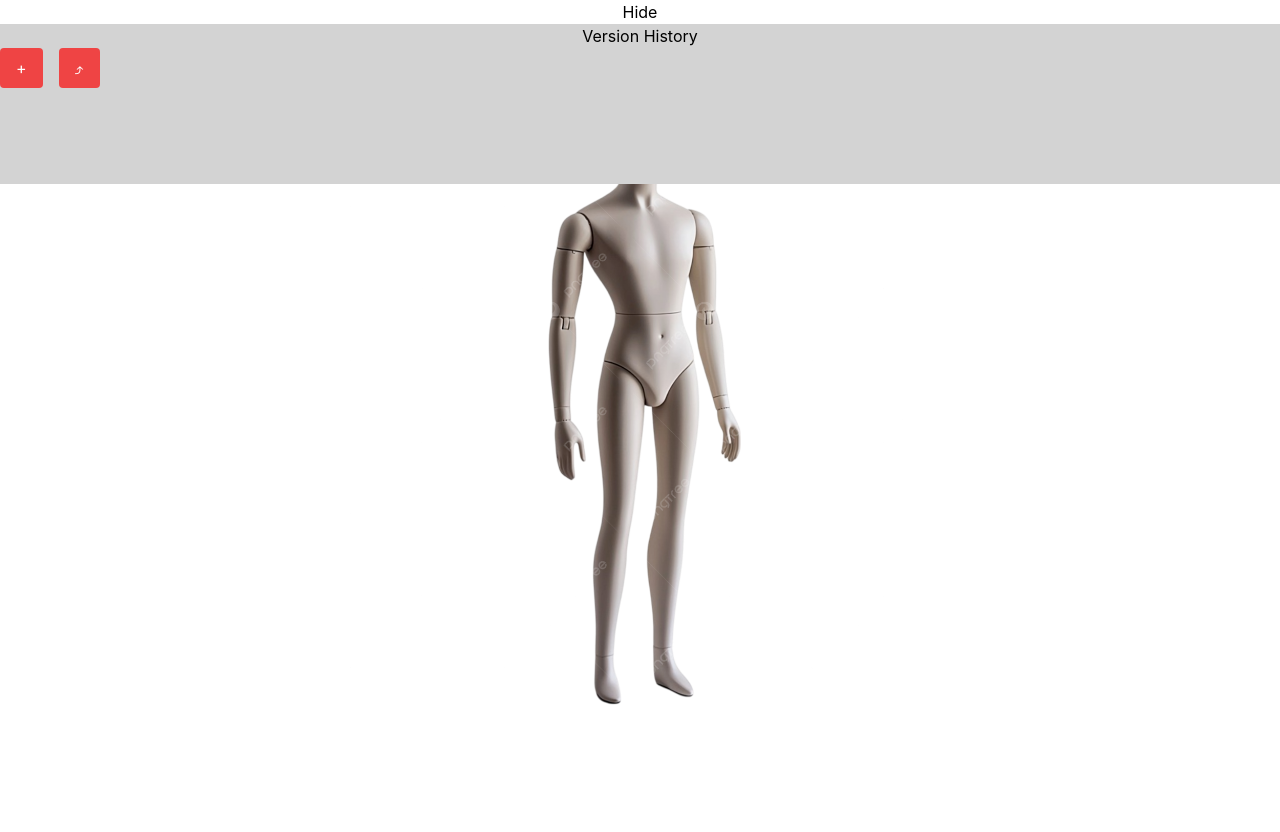
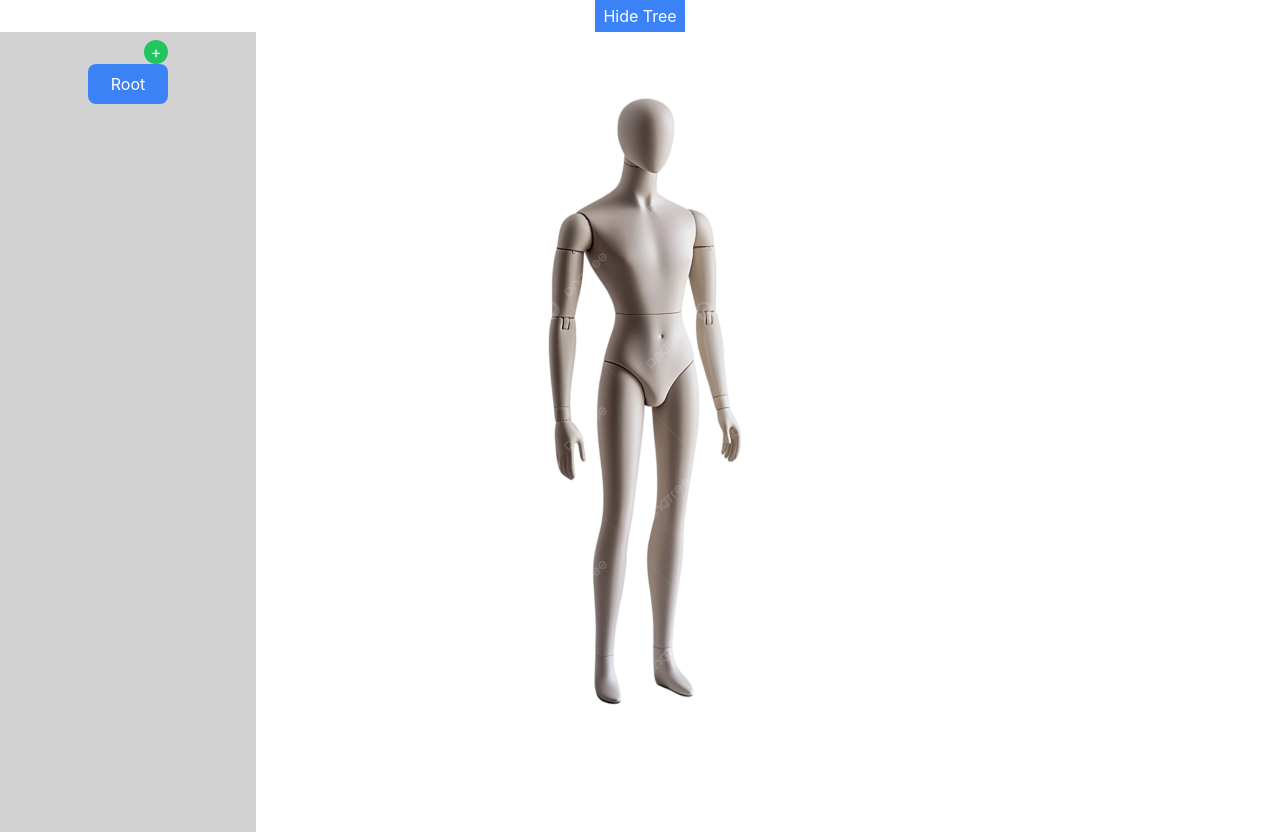
Before and after one commit to tbunch1/hci-jrtc-threads, a React (Create React App) app in the folder threads/: page / in a window 1280 px wide. Before the commit the page ends 800 px from the top, so only its background shows below. Built offline with nearby package versions, Linux system fonts and the light colour scheme.

Commit message:
tree graph fin

```diff
--- a/threads/src/App.tsx
+++ b/threads/src/App.tsx
@@ -2,7 +2,6 @@
 import "./App.css";
 import Tree from "./components/Tree";
 import Main from "./components/Main";
-import Panel from "./components/Panel";
 
 function App() {
   return (
--- a/threads/src/components/Panel.tsx
+++ b/threads/src/components/Panel.tsx
@@ -1,28 +1,35 @@
-import React, { useState } from 'react';
+import React, { useState } from "react";
 
-interface TreeNodeProps {
-  node: {
-    name: string;
-    children: TreeNodeProps['node'][];
-  };
-  addChild: (parentNode: TreeNodeProps['node'], childName: string) => void;
+class Node {
+  id: number;
+  name: string;
+  children: Node[];
+
+  constructor(id: number, name: string, children: Node[] = []) {
+    this.id = id;
+    this.name = name;
+    this.children = children;
+  }
 }
 
-const TreeNode: React.FC<TreeNodeProps> = ({ node, addChild }) => {
-  const [showAddChild, setShowAddChild] = useState(false);
-
+const TreeNode: React.FC<{
+  node: Node;
+  addChild: (parent: Node, name: string) => void;
+  clickedNodeId: number | null;
+  nodeClick: (id: number) => void;
+}> = ({ node, addChild, clickedNodeId, nodeClick }) => {
   const handleAddChild = () => {
-    const childName = prompt("Enter the name of the new child node");
-    if (childName) {
-      addChild(node, childName);
-    }
+    const childName = prompt("Enter child node name:"); // Prompt for child name
+    if (childName) addChild(node, childName);
   };
 
   return (
     <div className="relative group">
       <div
-        className="w-24 p-2 bg-blue-500 text-white rounded-lg text-center cursor-pointer"
-        onClick={() => setShowAddChild(!showAddChild)}
+        className={`w-20 p-2 text-white rounded-lg text-center cursor-pointer ${
+          node.id === clickedNodeId ? "bg-red-500" : "bg-blue-500"
+        }`}
+        onClick={() => nodeClick(node.id)}
       >
         {node.name || "Empty Node"}
       </div>
@@ -39,10 +46,26 @@
       {node.children && node.children.length > 0 && (
         <div className="absolute left-1/2 transform -translate-x-1/2 top-full mt-4">
           <div className="w-1 h-8 bg-gray-300 absolute top-0 left-1/2 transform -translate-x-1/2"></div>
-          <div className="flex space-x-6">
-            {node.children.map((child, index) => (
-              <div key={index}>
-                <TreeNode node={child} addChild={addChild} />
+          <div className="flex space-x-6 relative">
+            {node.children.map((child) => (
+              <div key={child.id} className="relative">
+                {/* Line from parent to child */}
+                <div
+                  className="absolute w-1 bg-black"
+                  style={{
+                    height: "20px", // Adjust the line height
+                    top: "-40%", // Adjust the line position relative to parent
+                    left: "50%",
+                    transform: "translateX(-50%)",
+                  }}
+                ></div>
+
+                <TreeNode
+                  node={child}
+                  addChild={addChild}
+                  clickedNodeId={clickedNodeId}
+                  nodeClick={nodeClick}
+                />
               </div>
             ))}
           </div>
@@ -53,29 +76,61 @@
 };
 
 const Tree = () => {
-  const [data, setData] = useState({name: "", children: [
-    // Initial tree structure
-    { name: "Child 1", children: [] },
-  ] });
+  const [isVisible, setIsVisible] = useState(true);
+  const toggleVisibility = () => {
+    setIsVisible(!isVisible);
+  };
 
-  const addChild = (parentNode: any, childName: any) => {
-    // Create a new copy of the node structure to ensure immutability
-    const addRecursiveChild = (node: { name?: string; children: any; }) => {
-      if (node === parentNode) {
-        node.children = [...node.children, { name: childName, children: [] }];
-      } else if (node.children) {
-        node.children.forEach(addRecursiveChild);
+  const [data, setData] = useState<Node>(new Node(0, "Root"));
+  const [clickedNodeId, setClickedNodeId] = useState<number | null>(null);
+  const [nextId, setNextId] = useState<number>(1); // Counter for unique node ids
+
+  const addChild = (parentNode: Node, childName: string) => {
+    const newNode = new Node(nextId, childName, []);
+    setClickedNodeId(nextId);
+    setNextId(nextId + 1); // Increment the id counter
+
+    const updateTree = (node: Node): Node => {
+      if (node.id === parentNode.id) {
+        return { ...node, children: [...node.children, newNode] };
       }
+      return { ...node, children: node.children.map(updateTree) };
     };
 
-    const newData = { ...data }; // Shallow copy of the root node
-    addRecursiveChild(newData);
-    setData(newData); // Update state with the modified tree structure
+    setData((prevData) => updateTree(prevData));
+  };
+
+  const nodeClick = (id: number) => {
+    setClickedNodeId(id); // Update clicked node by id
   };
 
   return (
-    <div className="flex justify-center p-8">
-      <TreeNode node={data} addChild={addChild} />
+    <div>
+      <button
+        onClick={toggleVisibility}
+        className="bg-blue-500 text-white px-2 py-1 hover:bg-blue-600 transition duration-200"
+      >
+        {isVisible ? "Hide Tree" : "Show Tree"}
+      </button>
+
+      <div
+        style={{
+          display: isVisible ? "block" : "none",
+          width: "20%",
+          height: "100vh", // 2/5th of the screen height
+          overflow: "hidden",
+          backgroundColor: "lightgray",
+        }}
+      >
+        <div className="flex justify-center p-8">
+          <TreeNode
+            node={data}
+            addChild={addChild}
+            clickedNodeId={clickedNodeId}
+            nodeClick={nodeClick}
+          />
+        </div>
+      </div>
     </div>
   );
 };
--- a/threads/src/components/Tree.tsx
+++ b/threads/src/components/Tree.tsx
@@ -2,108 +2,138 @@
 
 class Node {
   id: number;
-  isChild: boolean = false; // Indicates if this node has a child
+  name: string;
+  children: Node[];
+  image?: string; // Optional property for image
 
-  constructor(id: number, isChild: boolean) {
+  constructor(id: number, name: string, children: Node[] = []) {
     this.id = id;
-    this.isChild = isChild; // Set the initial value based on the constructor parameter
-
+    this.name = name;
+    this.children = children;
   }
 }
 
-function Tree() {
+const TreeNode: React.FC<{
+  node: Node;
+  addChild: (parent: Node, name: string) => void;
+  clickedNodeId: number | null;
+  nodeClick: (id: number) => void;
+}> = ({ node, addChild, clickedNodeId, nodeClick }) => {
+  const handleAddChild = () => {
+    const childName = prompt("Enter child node name:"); // Prompt for child name
+    if (childName) addChild(node, childName);
+  };
+
+  return (
+    <div className="relative group">
+      <div
+        className={`w-20 p-2 text-white rounded-lg text-center cursor-pointer ${
+          node.id === clickedNodeId ? "bg-red-500" : "bg-blue-500"
+        }`}
+        onClick={() => nodeClick(node.id)}
+      >
+        {node.name || "Empty Node"}
+      </div>
+
+      <div className="absolute top-0 right-0 -mt-6">
+        <button
+          className="text-white bg-green-500 rounded-full w-6 h-6 flex items-center justify-center"
+          onClick={handleAddChild}
+        >
+          +
+        </button>
+      </div>
+
+      {node.children && node.children.length > 0 && (
+        <div className="absolute left-1/2 transform -translate-x-1/2 top-full mt-4">
+          <div className="w-1 h-8 bg-gray-300 absolute top-0 left-1/2 transform -translate-x-1/2"></div>
+          <div className="flex space-x-6 relative">
+            {node.children.map((child) => (
+              <div key={child.id} className="relative">
+                {/* Line from parent to child */}
+                <div
+                  className="absolute w-1 bg-black"
+                  style={{
+                    height: "20px", // Adjust the line height
+                    top: "-40%", // Adjust the line position relative to parent
+                    left: "50%",
+                    transform: "translateX(-50%)",
+                  }}
+                ></div>
+
+                <TreeNode
+                  node={child}
+                  addChild={addChild}
+                  clickedNodeId={clickedNodeId}
+                  nodeClick={nodeClick}
+                />
+              </div>
+            ))}
+          </div>
+        </div>
+      )}
+    </div>
+  );
+};
+
+const Tree = () => {
   const [isVisible, setIsVisible] = useState(true);
   const toggleVisibility = () => {
     setIsVisible(!isVisible);
   };
-  const [nodes, setNodes] = useState<Node[]>([]);
-  const [clickedNode, setClickedNode] = useState<number | null>(null); // Store index of clicked node (null for no clicked node)
 
-  const addNode = (isChild: boolean = false) => {
-    setNodes((prevNodes) => {
-      const newNode = new Node(prevNodes.length, isChild); // Pass the isChild boolean to the Node constructor
-      const newNodes = [...prevNodes, newNode];
-      nodeClick(newNodes.length - 1);
-      return newNodes;
-    });
+  const [data, setData] = useState<Node>(new Node(0, "Root"));
+  const [clickedNodeId, setClickedNodeId] = useState<number | null>(null);
+  const [nextId, setNextId] = useState<number>(1); // Counter for unique node ids
+
+  const addChild = (parentNode: Node, childName: string) => {
+    const newNode = new Node(nextId, childName, []);
+    setClickedNodeId(nextId);
+    setNextId(nextId + 1); // Increment the id counter
+
+    const updateTree = (node: Node): Node => {
+      if (node.id === parentNode.id) {
+        return { ...node, children: [...node.children, newNode] };
+      }
+      return { ...node, children: node.children.map(updateTree) };
+    };
+
+    setData((prevData) => updateTree(prevData));
   };
 
-
-  const branchNode = () => {
-    const newNode = addNode(true); // Create a new node
-  };
-
-  const nodeClick = (index: number) => {
-    console.log(`Node ${index} clicked`);
-    setClickedNode(index); // Set the clicked node's index
+  const nodeClick = (id: number) => {
+    setClickedNodeId(id); // Update clicked node by id
   };
 
   return (
     <div>
-      <button onClick={toggleVisibility}>{isVisible ? "Hide" : "Show"}</button>
+      <button
+        onClick={toggleVisibility}
+        className="bg-blue-500 text-white px-2 py-1 hover:bg-blue-600 transition duration-200"
+      >
+        {isVisible ? "Hide Tree" : "Show Tree"}
+      </button>
+
       <div
         style={{
           display: isVisible ? "block" : "none",
-          height: "20vh", // 2/5th of the screen height
+          width: "20%",
+          height: "100vh", // 2/5th of the screen height
           overflow: "hidden",
           backgroundColor: "lightgray",
         }}
       >
-        <h2>Version History</h2>
-        <div className="flex gap-4">
-          <button
-            onClick={() => addNode()}
-            className="bg-red-500 text-white px-4 py-2 rounded"
-          >
-            +
-          </button>
-
-          <button
-            onClick={branchNode}
-            className="bg-red-500 text-white px-4 py-2 rounded"
-          >
-            ⤴
-          </button>
-        </div>
-
-        <div className="absolute top-20 left-0 w-full flex items-center gap-10">
-          {nodes.map((node, index) => (
-            <div key={index} className="relative">
-              {/* Line connecting nodes */}
-              {index > 0 && (
-                <div
-                  className="absolute top-0 left-0"
-                  style={{
-                    width: "80px", // Horizontal line length (adjust as needed)
-                    height: "2px", // Horizontal line thickness
-                    backgroundColor: "black",
-                    top: "50%", // Position it at the middle of the previous node
-                    left: "-80%", // Position it relative to the previous node
-                    transform: "translateY(-50%)",
-                  }}
-                />
-              )}
-
-              {/* Node as a red circle button */}
-              <button
-                className={`w-8 h-8 rounded-full border-none cursor-pointer ${
-                  clickedNode === index ? "bg-red-500" : "bg-white"
-                }`}
-                style={{
-                  width: "3rem",
-                  height: "3rem",
-                  borderRadius: "50%",
-                  cursor: "pointer",
-                  margin: "1rem",
-                }}
-                onClick={() => nodeClick(index)}
-              />
-            </div>
-          ))}
+        <div className="flex justify-center p-8">
+          <TreeNode
+            node={data}
+            addChild={addChild}
+            clickedNodeId={clickedNodeId}
+            nodeClick={nodeClick}
+          />
         </div>
       </div>
     </div>
   );
-}
+};
 
 export default Tree;
```
